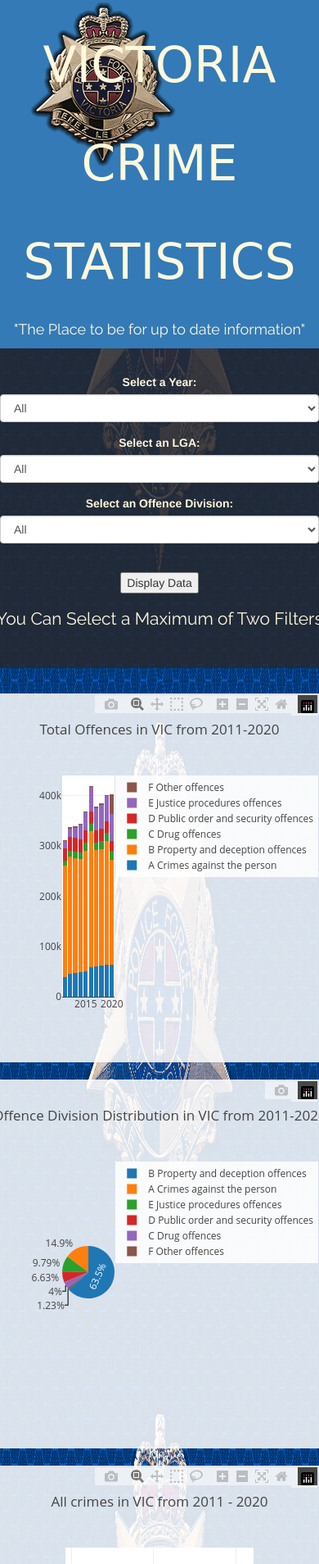
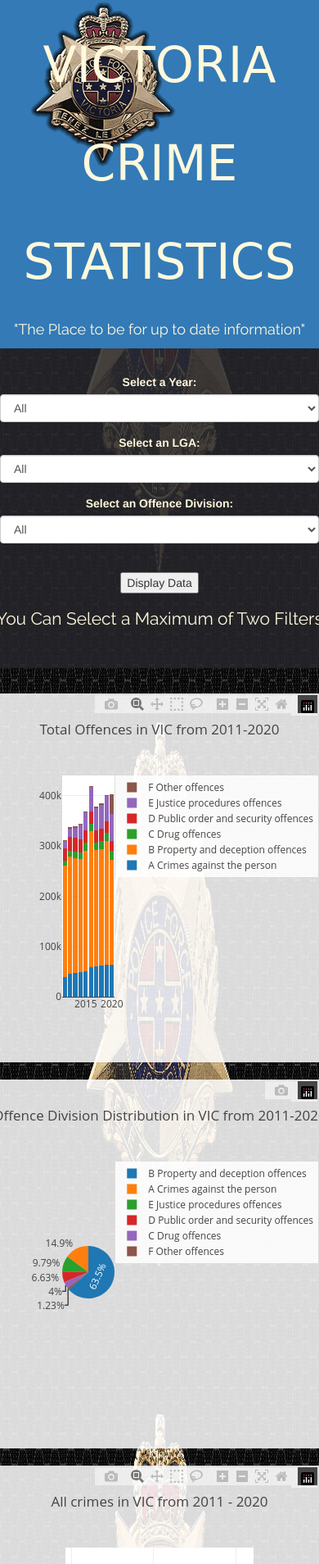
Before and after one commit to pizarro84/Victoria_Crime_Statistics, a Flask app: page / in a window 390 px wide; the page is wider, and only the part inside the window is pictured. Shown: the part 53-1961 px from the top of that part at 82% size. Run offline with Flask 2, Linux system fonts and the light colour scheme; data comes from the database, SQL or seed files in the repository; some libraries are stand-ins or nearby versions; some web fonts are replaced.

Commit message:
redesign page

```diff
--- a/static/css/style.css
+++ b/static/css/style.css
@@ -108,7 +108,7 @@
 }
 
 body {
-    background-image: url("../img/bg_final_007.jpg");
+    background-image: url("../img/bg_final_008.jpg");
     background-repeat: no-repeat;
     background-attachment: fixed;
     background-size: 100% auto;
@@ -116,7 +116,7 @@
 
 .rightbg {
     color: cornsilk;
-    background-color: rgba(39, 39, 44, 0.836);
+    background-color: rgba(22, 22, 141, 0.836);
     font-size: x-large;
 }
 
--- a/templates/index.html
+++ b/templates/index.html
@@ -23,11 +23,12 @@
     <nav class="navbar navbar-inverse">
         <div class="container-fluid">
             <div class="navbar-header">
-                <a class="navbar-brand" href="https://www.police.vic.gov.au/"><br><br><img src="../static//img/logo_small.png" alt="CSGO Howl" style="float:left";></a>
+                <a class="navbar-brand" href="https://www.police.vic.gov.au/"  target="_blank"><br><br><img
+                        src="../static/img/logo_small.png" alt="CSGO Howl" style="float:left"></a>
             </div>
             <div class="collapse navbar-collapse" id="myNavbar">
                 <ul class="nav navbar-nav">
-                    <li class="active"><a href="#">Home</a></li>
+                    <li class="active"><a href="/">Home</a></li>
                     <li><a href="/heatmap" target="popup"
                             onclick="window.open('/heatmap','name','width=801,height=601')">Heatmap</a></li>
                     <li><a href="/alldata" target="_blank">All Data</a></li>
@@ -55,20 +56,20 @@
 
     <div class="jumbotron textcont" style="text-align: center">
         <div class="row">
-            <div class="col-sm-1 col-sm-12"></div>
+            <div class="col-sm-2 col-sm-12"></div>
             <div class="col-sm-2 col-sm-12">
                 <div class="form-group">
                     <label for="sel-filter">Select a Year:</label>
                     <select class="form-control" id="sel-filter-year"></select>
                 </div>
             </div>
-            <div class="col-sm-3 col-sm-12">
+            <div class="col-sm-2 col-sm-12">
                 <div class="form-group">
                     <label for="sel-filter">Select an LGA:</label>
                     <select class="form-control" id="sel-filter-lga"></select>
                 </div>
             </div>
-            <div class="col-sm-4 col-sm-12">
+            <div class="col-sm-3 col-sm-12">
                 <div class="form-group">
                     <label for="sel-filter">Select an Offence Division:</label>
                     <select class="form-control" id="sel-filter-offence"></select>
@@ -80,7 +81,7 @@
                     <input id="clickMe" type="button" value="Display Data" onclick="displayValues()" />
                 </div>
             </div>
-            <div class="col-sm-1 col-sm-12"></div>
+            <div class="col-sm-2 col-sm-12"></div>
         </div>
 
         <div class="row">
@@ -123,7 +124,8 @@
                 <p>This page is designed to help search for crime information on any area in Victoria
                     completely free of charge.</p>
                 <br>
-                <p>The information contained in this website can be used to identify the crime rates on each Victorian LGA
+                <p>The information contained in this website can be used to identify the crime rates on each Victorian
+                    LGA
                     helping people decide where to settle and places to avoid.</p>
                 <br>
                 <div class="ytcont">
```
Also changed, not shown: static/img/bg_final_008.jpg (added).
